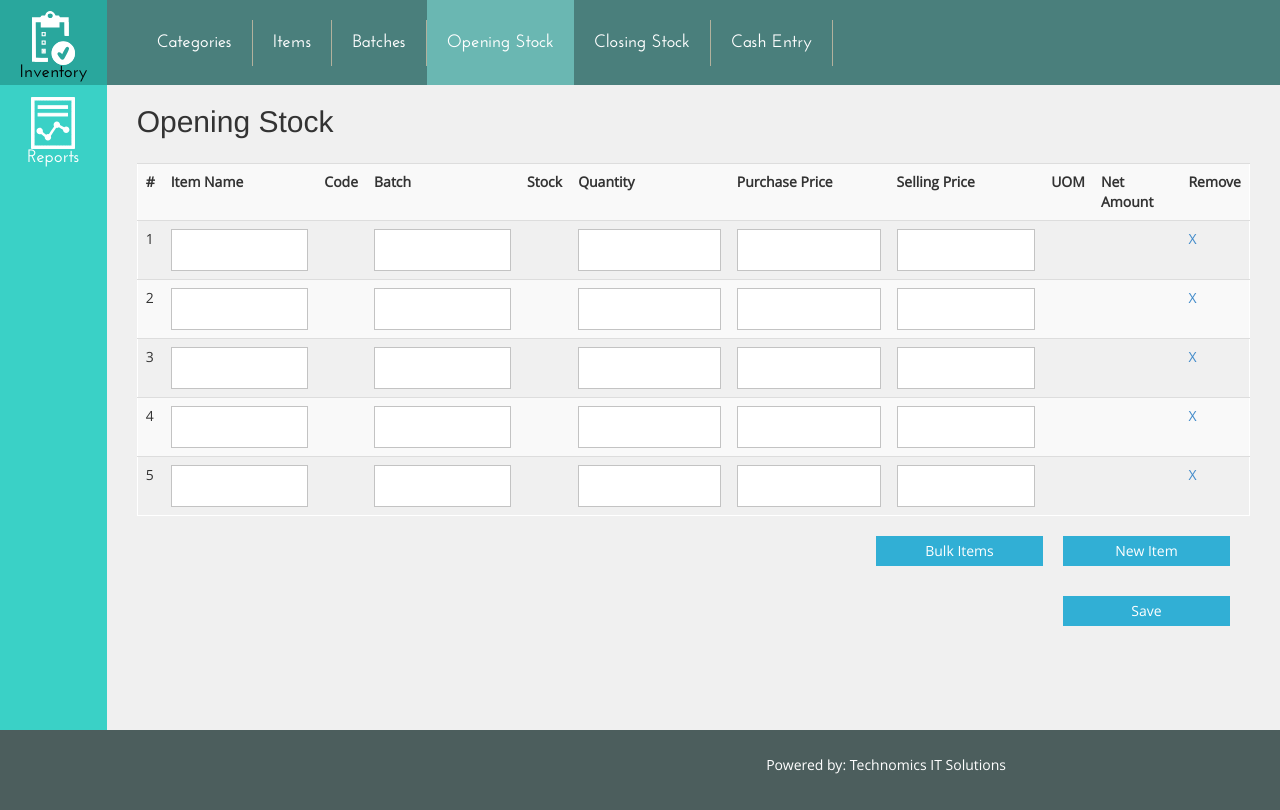
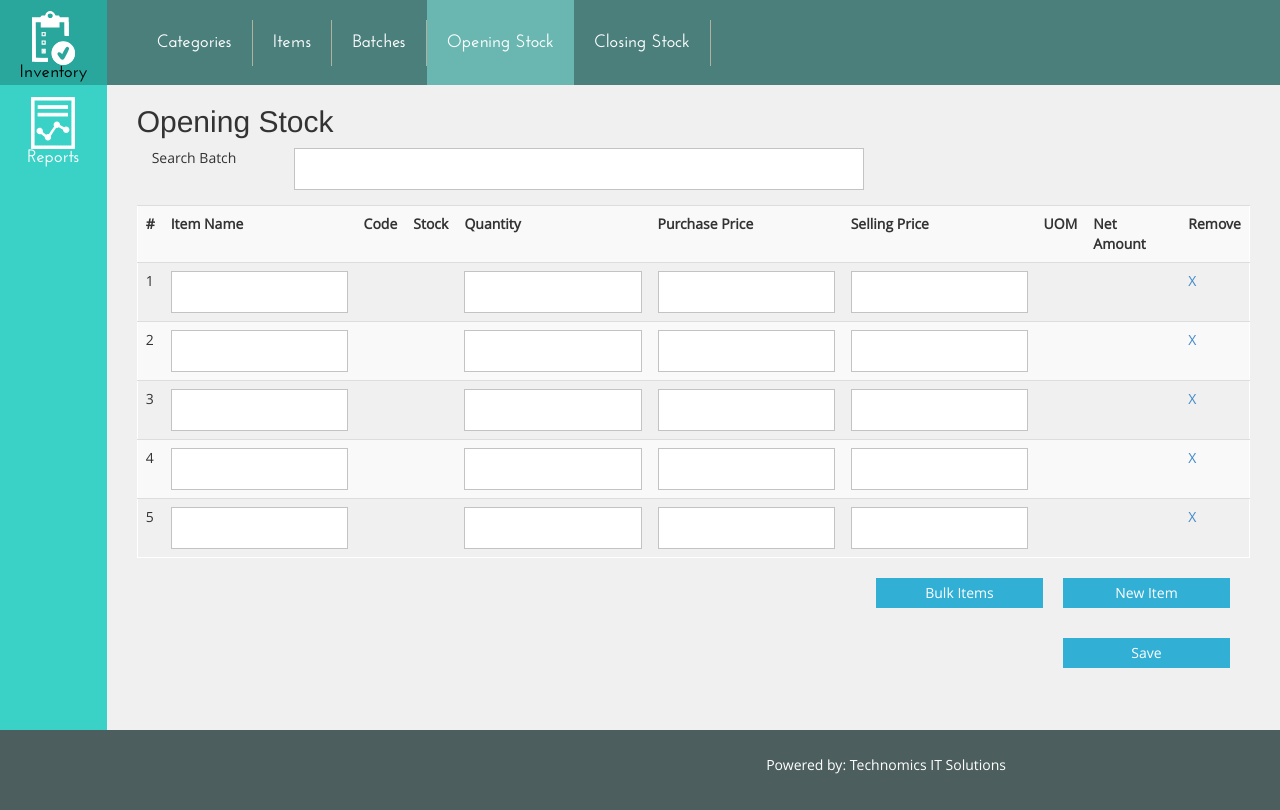
Before and after one commit to technomicssolutions/smartbook_canteen, a Django app: page /inventory/opening_stock/ in a window 1280 px wide. Shown: the part 127-937 px from the top of the page. Run offline with Django 3.2, Linux system fonts and the light colour scheme; the visitor is signed in with stand-in values (Sample User, id 1); some web fonts are replaced.

Commit message:
commited

```diff
--- a/smartbook_canteen/dashboard/static/js/angular_app/inventory_controller.js
+++ b/smartbook_canteen/dashboard/static/js/angular_app/inventory_controller.js
@@ -631,7 +631,7 @@ function OpeningStockController($scope, $http){
         {
             'item_name': '',
             'code': '',
-            'batch': '',
+            // 'batch': '',
             'quantity': '',
             'purchase_unit': '',
             'purchase_price': '',
@@ -683,7 +683,7 @@ function OpeningStockController($scope, $http){
             {
                 'item_name': '',
                 'code': '',
-                'batch': '',
+                // 'batch': '',
                 'quantity': '',
             });
         }
@@ -693,7 +693,7 @@ function OpeningStockController($scope, $http){
         {
             'item_name': '',
             'code': '',
-            'batch': '',
+            // 'batch': '',
             'quantity': '',
             'purchase_unit': '',
             'purchase_price': '',
@@ -710,24 +710,48 @@ function OpeningStockController($scope, $http){
         $scope.category_name = category.name;
         $scope.categories = [];
     }
-    $scope.search_batch = function(item) {
-        item.batch_search = true;
-        item.item_search = false;
-        $scope.current_item_details = item;
-        $scope.batch_name = item.batch_name;
-        get_batch_search_details($scope, $http, 'opening_stock');
-    }
+    // $scope.search_batch = function(item) {
+    //     item.batch_search = true;
+    //     item.item_search = false;
+    //     $scope.current_item_details = item;
+    //     $scope.batch_name = item.batch_name;
+    //     get_batch_search_details($scope, $http, 'opening_stock');
+    // }
+    // $scope.select_batch = function(batch) {
+    //     console.log(batch);
+    //     $scope.focusIndex = 0;
+    //     $scope.current_item_details.batch_name = batch.name;
+    //     $scope.current_item_details.batch = batch.id;
+    //     $scope.current_item_details.stock = batch.quantity_in_purchase_unit;
+    //     if ($scope.current_item_details.id) {
+    //         $scope.get_batch($scope.current_item_details);
+    //     }
+    //     $scope.current_item_details.batches = [];
+    //     $scope.current_item_details.batch_search = false;
+    // }
     $scope.select_batch = function(batch) {
-        console.log(batch);
+        $scope.batch = batch.id;
+        $scope.batches = [];
+        $scope.batch_name = batch.name;
         $scope.focusIndex = 0;
-        $scope.current_item_details.batch_name = batch.name;
-        $scope.current_item_details.batch = batch.id;
-        $scope.current_item_details.stock = batch.quantity_in_purchase_unit;
-        if ($scope.current_item_details.id) {
-            $scope.get_batch($scope.current_item_details);
-        }
-        $scope.current_item_details.batches = [];
-        $scope.current_item_details.batch_search = false;
+        // $scope.get_batch(item);
+        // $scope.current_item_details.batch_name = batch.name;
+        // $scope.current_item_details.batch = batch.id;
+        // $scope.current_item_details.stock = batch.quantity_in_purchase_unit;
+        // if ($scope.current_item_details.id) {
+        //     $scope.get_batch($scope.current_item_details);
+        // }
+        // $scope.current_item_details.batches = [];
+        // $scope.current_item_details.batch_search = false;
+    }
+
+
+
+    $scope.get_batch_list = function(){
+        $scope.batch = '';
+        if ($scope.batch_name.length > 0)
+            search_batch($scope, $http);
+
     }
     $scope.get_batch = function(item){
         $http.get('/inventory/search_batch_item/?batch_id='+item.batch+'&item_id='+item.id).success(function(data){
@@ -771,6 +795,8 @@ function OpeningStockController($scope, $http){
     }
     $scope.select_item_details = function(item) {
         console.log(item)
+        console.log('byyyy')
+        console.log($scope.batch)
         $scope.current_item_details.name = item.name;
         $scope.current_item_details.code = item.code;
         $scope.current_item_details.id = item.id;
@@ -783,6 +809,36 @@ function OpeningStockController($scope, $http){
         }
         $scope.current_item_details.item_search = false;
         $scope.current_item_details.batch_search = false;
+        $http.get('/inventory/search_batch_item/?batch_id='+$scope.batch+'&item_id='+item.id).success(function(data){
+        console.log("haiii")
+        console.log(data.result)
+            if (data.result == 'ok') {
+                console.log(data.batch_items)
+                $scope.batch_items=data.batch_items;
+                console.log($scope.batch_items);
+                // item.stock = data.batch_items['stock'];
+                $scope.current_item_details.stock=data.batch_items['stock'];
+                console.log(item.stock);
+
+                // if (data.batch_items.uom.length > 0)
+                //     $scope.current_item_details.uom_exists = true;
+                // else
+                //     $scope.current_item_details.uom_exists = false;
+                $scope.current_item_details.purchase_unit = data.batch_items.uom;
+                $scope.current_item_details.purchase_price = data.batch_items.purchase_price;
+                $scope.current_item_details.selling_price = data.batch_items.selling_price;
+                $scope.current_item_details.uom = data.batch_items.uom;
+            } else {
+                $scope.current_item_details.stock = 0;
+                $scope.current_item_details.uom_exists = false;
+                $scope.current_item_details.purchase_unit = '';
+                $scope.current_item_details.purchase_price = 0.00;
+                $scope.current_item_details.selling_price =0.00;
+            }
+        }).error(function(data, status) {
+            console.log('Request failed' || data);
+        });
+
         hide_popup();
         $scope.items = [];
         $scope.focusIndex = 0;
@@ -828,9 +884,9 @@ function OpeningStockController($scope, $http){
                 if ($scope.opening_stock_items[i].code == '') {
                     $scope.validate_opening_stock_msg = 'Item  cannot be null in row'+ (i+1);
                     return false;
-                } else if ($scope.opening_stock_items[i].batch == '') {
-                    $scope.validate_opening_stock_msg = 'Please choose batch in row '+ (i+1);
-                    return false;
+                // } else if ($scope.opening_stock_items[i].batch == '') {
+                //     $scope.validate_opening_stock_msg = 'Please choose batch in row '+ (i+1);
+                //     return false;
                 } else if ($scope.opening_stock_items[i].quantity == '' || !Number($scope.opening_stock_items[i].quantity ) || $scope.opening_stock_items[i].quantity == 0){
                     $scope.validate_opening_stock_msg = 'Please enter quantity in row '+ (i+1);
                     return false;
@@ -887,6 +943,7 @@ function OpeningStockController($scope, $http){
                 }
             }).success(function(data){
                 hide_loader();
+                console.log(data.result)
                 if (data.result == 'ok') {
                     hide_opening_stock_popup_divs()
                     $scope.transaction_reference_no = data.transaction_reference_no;
@@ -908,15 +965,15 @@ function OpeningStockController($scope, $http){
             item.item_search = true;
         }
     }
-    $scope.hide_batch = function(item){
-        $scope.focusIndex = 0;
-        item.item_search = false;
-        if (item.batch_search == true){
-            item.batch_search = false;
-        } else {
-            item.batch_search = true;
-        }
-    }
+    // $scope.hide_batch = function(){
+    //     $scope.focusIndex = 0;
+    //     $scope.item_search = false;
+    //     if ($scope.batch_search == true){
+    //         $scope.batch_search = false;
+    //     } else {
+    //         $scope.batch_search = true;
+    //     }
+    // }
     $scope.add_new_item = function(item) {
         $scope.current_item_details = item;
         initialize_item($scope);
--- a/smartbook_canteen/inventory/templates/add_batch.html
+++ b/smartbook_canteen/inventory/templates/add_batch.html
@@ -10,7 +10,7 @@
 		<li> <a href="{% url 'batches' %}"> Batches </a></li>
 		<li> <a href="{% url 'opening_stock' %}"> Opening Stock </a></li>
 		<li> <a href="{% url 'closing_stock' %}"> Closing Stock </a></li>
-		<li> <a href="{% url 'cash_entry' %}"> Cash Entry </a></li>
+		<!-- <li> <a href=""> Cash Entry </a></li> -->
 	</ul>
 {% endblock %}
 {% block sub_menu %}
--- a/smartbook_canteen/inventory/templates/add_bulk_vat.html
+++ b/smartbook_canteen/inventory/templates/add_bulk_vat.html
@@ -10,7 +10,7 @@
 		<li> <a href="{% url 'batches' %}"> Batches </a></li>
 		<li> <a href="{% url 'opening_stock' %}"> Opening Stock </a></li>
 		<li> <a href="{% url 'closing_stock' %}"> Closing Stock </a></li>
-		<li> <a href="{% url 'cash_entry' %}"> Cash Entry </a></li>
+		<!-- <li> <a href=""> Cash Entry </a></li> -->
 	</ul>
 {% endblock %}
 {% block sub_menu %}
--- a/smartbook_canteen/inventory/templates/add_inventory_item.html
+++ b/smartbook_canteen/inventory/templates/add_inventory_item.html
@@ -14,7 +14,7 @@
 		<li> <a href="{% url 'batches' %}"> Batches </a></li>
 		<li> <a href="{% url 'opening_stock' %}"> Opening Stock </a></li>
 		<li> <a href="{% url 'closing_stock' %}"> Closing Stock </a></li>
-		<li> <a href="{% url 'cash_entry' %}"> Cash Entry </a></li>
+		<!-- <li> <a href=""> Cash Entry </a></li> -->
 	</ul>
 {% endblock %}
 {% block sub_menu %}
--- a/smartbook_canteen/inventory/templates/batch_list.html
+++ b/smartbook_canteen/inventory/templates/batch_list.html
@@ -9,7 +9,7 @@
 		<li  class="horizontal_menu_active"> <a href="{% url 'batches' %}"> Batches </a></li>
 		<li> <a href="{% url 'opening_stock' %}"> Opening Stock </a></li>
 		<li> <a href="{% url 'closing_stock' %}"> Closing Stock </a></li>
-		<li> <a href="{% url 'cash_entry' %}"> Cash Entry </a></li>
+		<!-- <li> <a href=""> Cash Entry </a></li> -->
 	</ul>
 {% endblock %}
 {% block dialogue_popup %}
--- a/smartbook_canteen/inventory/templates/category_tree_view.html
+++ b/smartbook_canteen/inventory/templates/category_tree_view.html
@@ -9,7 +9,7 @@
 		<li> <a href="{% url 'batches' %}"> Batches </a></li>
 		<li> <a href="{% url 'opening_stock' %}"> Opening Stock </a></li>
 		<li> <a href="{% url 'closing_stock' %}"> Closing Stock </a></li>
-		<li> <a href="{% url 'cash_entry' %}"> Cash Entry </a></li>
+		<!-- <li> <a href=""> Cash Entry </a></li> -->
 	</ul>
 {% endblock %}
 {% block submenu_container%}
--- a/smartbook_canteen/inventory/templates/closing_stock.html
+++ b/smartbook_canteen/inventory/templates/closing_stock.html
@@ -10,6 +10,7 @@
 		<li> <a href="{% url 'batches' %}"> Batches </a></li>
 		<li> <a href="{% url 'opening_stock' %}"> Opening Stock </a></li>
 		<li> <a href="{% url 'closing_stock' %}"> Closing Stock </a></li>
+		<!-- <li> <a href=""> Cash Entry </a></li> -->
 	</ul>
 {% endblock %}
 {% block dialogue_popup %}
--- a/smartbook_canteen/inventory/templates/item_list.html
+++ b/smartbook_canteen/inventory/templates/item_list.html
@@ -13,7 +13,7 @@
 		<li> <a href="{% url 'batches' %}"> Batches </a></li>
 		<li> <a href="{% url 'opening_stock' %}"> Opening Stock </a></li>
 		<li> <a href="{% url 'closing_stock' %}"> Closing Stock </a></li>
-		<li> <a href="{% url 'cash_entry' %}"> Cash Entry </a></li>
+		<!-- <li> <a href=""> Cash Entry </a></li> -->
 	</ul>
 {% endblock %}
 {% block sub_menu %}
--- a/smartbook_canteen/inventory/templates/opening_stock.html
+++ b/smartbook_canteen/inventory/templates/opening_stock.html
@@ -23,14 +23,26 @@
 		<li> <a href="{% url 'batches' %}"> Batches </a></li>
 		<li class="horizontal_menu_active"> <a href="{% url 'opening_stock' %}"> Opening Stock </a></li>
 		<li> <a href="{% url 'closing_stock' %}"> Closing Stock </a></li>
-		<li> <a href="{% url 'cash_entry' %}"> Cash Entry </a></li>
+		<!-- <li> <a href=""> Cash Entry </a></li> -->
 	</ul>
 {% endblock %}
 {% block submenu_container%}
 {% endblock submenu_container%}
 {% block content %}
 	<h2> Opening Stock </h2>
-	<div>
+	<div class="col-md-8 col-sm-8">
+	<div class="search">
+		<label>Search Batch</label>
+		<input type="text" name="batch_name" ng-model="batch_name" ng-change="get_batch_list()" autocomplete="off" >
+		<div class="search_list" ng-show="batches.length > 0">
+			<div class="search_list_item" ng-repeat="batch in batches track by $index" ng-class="{'highlight': $index == focusIndex}" ng-click="select_batch(batch)">
+				<span>[[batch.name]] </span>
+			</div>
+		</div>
+	</div>
+		<p class="error_msg">[[no_batch_msg]]</p>
+
+	</div>
 		<form name="opening_stock">
 
 			<table class="table list_table table-striped rules" ng-show="opening_stock_items.length > 0">
@@ -38,7 +50,7 @@
 					<th> # </th>
 					<th> Item Name </th>
 					<th> Code </th>
-					<th> Batch </th>
+					<!-- <th> Batch </th> -->
 					<th> Stock </th>
 					<th> Quantity </th>
 					<th> Purchase Price </th>
@@ -64,7 +76,7 @@
 						</div>
 					</td>
 					<td>[[item.code]]</td>
-					<td>
+					<!-- <td>
 						<input type="text" ng-change="search_batch(item)" ng-click="hide_batch(item)" ng-model="item.batch_name">
 						<div class="search_list_container">
 							<div ng-show="item.batch_search" ng-hide="batch_selected || !batch_search" class="search_list">
@@ -76,7 +88,7 @@
 								</div>
 							</div>
 						</div>
-					</td>
+					</td> -->
 					<td>[[item.stock]]</td>
 					<td><input type="text" ng-model="item.quantity" ng-change="calculate_net_amount(item)"></td>
 					<td>
```
